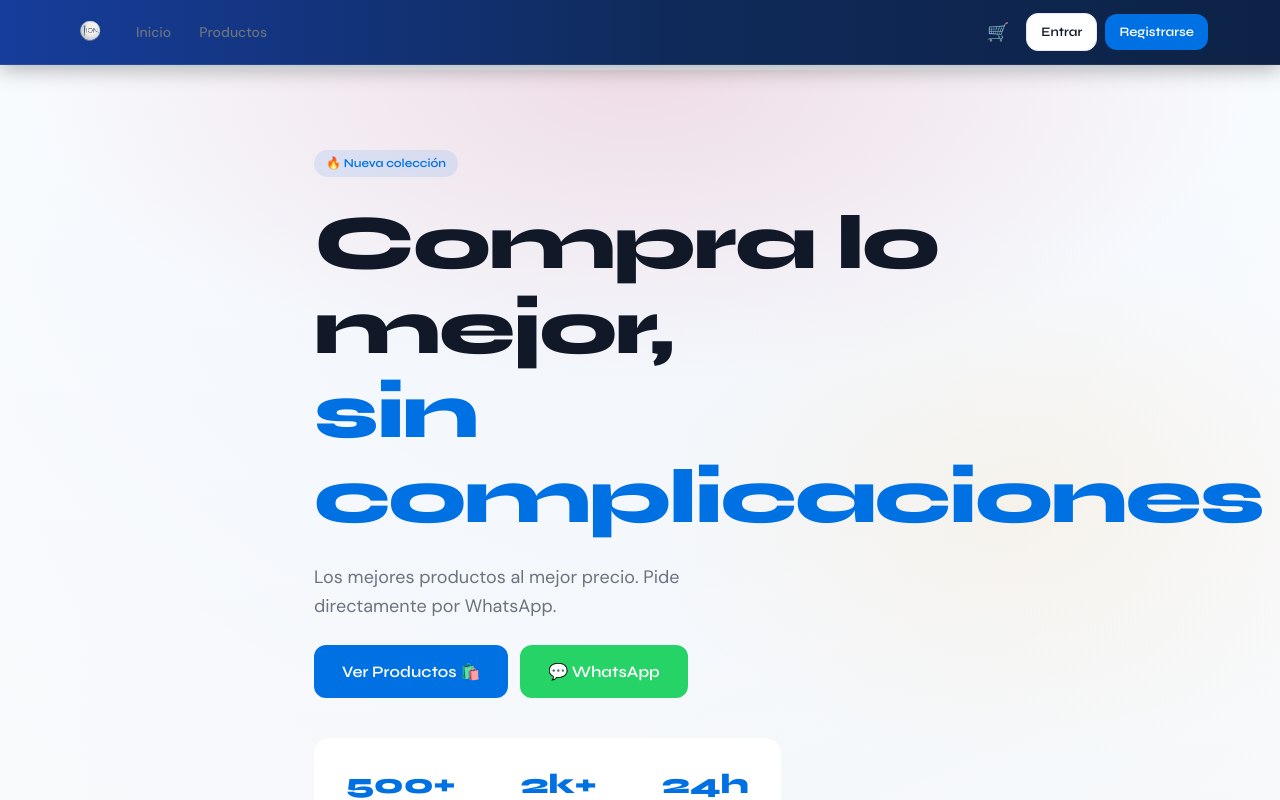
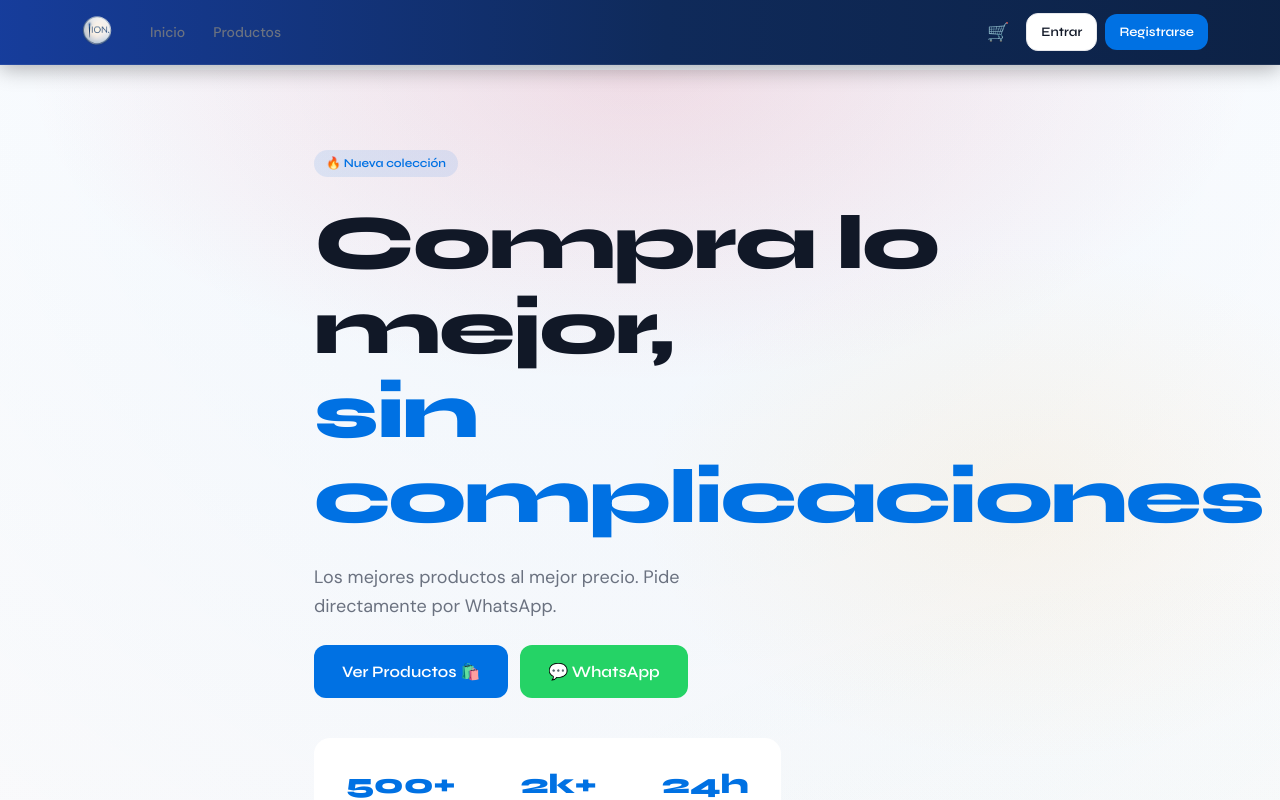
Before and after one commit to AdminION02/tienda-ION, a React (Create React App) app in the folder frontend/: page / in a window 1280 px wide. Shown: the top 800 px of the page. Built offline with nearby package versions, Linux system fonts and the light colour scheme; no server answers.

Commit message:
descripción del cambio

```diff
--- a/frontend/src/components/Navbar.css
+++ b/frontend/src/components/Navbar.css
@@ -71,7 +71,7 @@
 }
 
 .navbar-logo-img {
-  height: 36px;
+  height: 50px;
   width: auto;
   object-fit: contain;
 }
```
